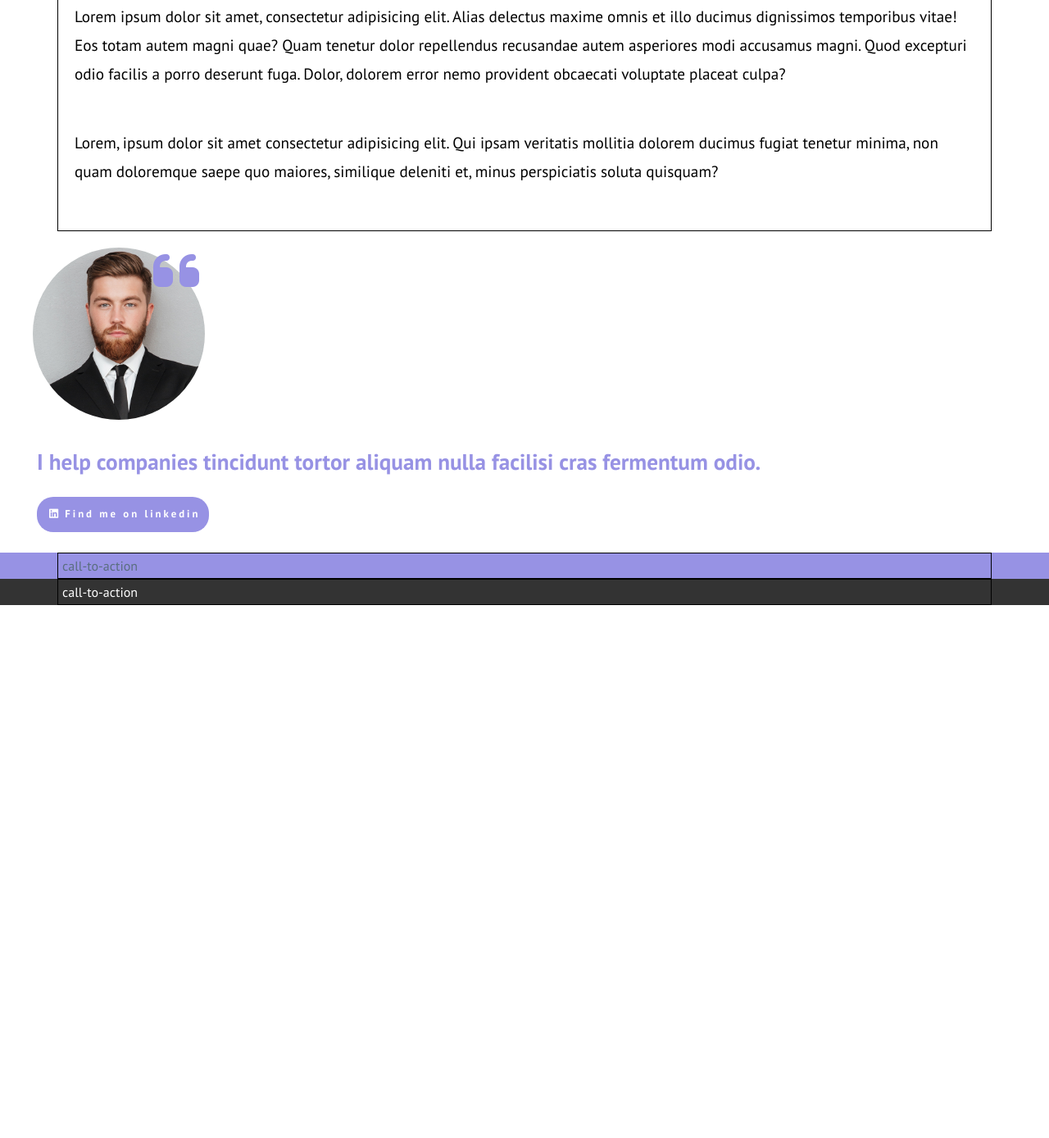
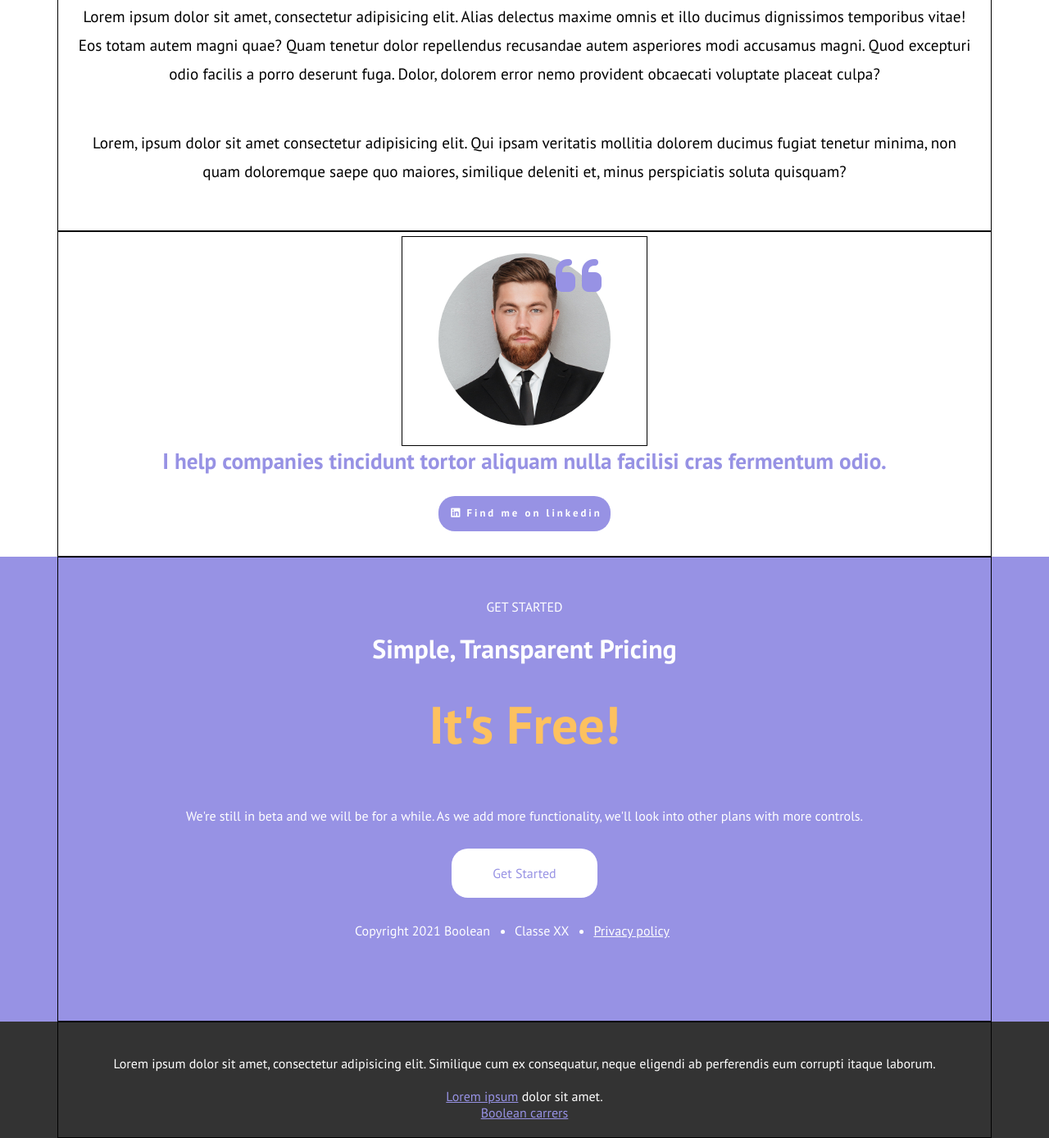
Before and after one commit to Vinffs/htmlcss-responsive-layout, a plain HTML site: page index.html in a window 1280 px wide. Shown: the part 5728-7116 px from the top of the page at 82% size. Before the commit the page ends 6466 px from the top, so only its background shows below. Drawn offline with Linux system fonts and the light colour scheme.

Commit message:
added about us and footer

```diff
--- a/css/style.css
+++ b/css/style.css
@@ -46,6 +46,9 @@ body{
 }
 .f-row-wrap{
     flex-flow: row wrap;
+}
+.j-center{
+    justify-content: center;
 }
 
 /* backgrounds */
@@ -166,6 +169,11 @@ h3, .fa-solid.fa-bars{
     letter-spacing: 1px;
     padding: 6px 10px;
 }
+.action-btn{
+    color: var(--color-primary-color);
+    background-color: var(--color-light-color);
+    text-decoration: none;
+}
 
 /* contents */
 
@@ -279,6 +287,11 @@ nav ul{
 }
 
 /* about us */
+.image-about-us{
+    position: relative;
+    width: 300px;
+    margin: 0 auto;
+}
 #about-us p{
     font-size: 1.2em;
     color: var(--color-black);
@@ -286,8 +299,11 @@ nav ul{
 .quote-about-us{
     font-size: 4em;
     color: var(--color-primary-color);
-    transform: translate(-140%, -240%);
+    position: absolute;
+    top: 10px;
+    right: 50px;
 }
+
 .quote{
     font-size: 1.7em;
 }
@@ -298,10 +314,42 @@ nav ul{
     font-size: 0.8em;
 }
 
+
+/* call to action */
+#call-to-action h2{
+    font-size: 1em;
+    font-weight: 400;
+    color: var(--color-light-color);
+
+}
+.cta-slogan{
+    font-size: 2em;
+}
+.cta-free{
+    font-size: 4em;
+    color: #FDC15F;
+}
+.action-list *{
+    color: var(--color-light-color);
+}
+.no-decoration{
+    text-decoration: none;
+}
+.no-style{
+    list-style: none;
+}
+.p-list{
+    padding-right: 30px;
+}
+
 /* footer */
 footer{
     background-color: var(--color-dark-color);
     color: var(--color-light-color);
+}
+.decoration{
+    text-decoration: underline;
+    color: var(--color-primary-color);
 }
 
 
--- a/index.html
+++ b/index.html
@@ -221,13 +221,14 @@
             </div>
         </section>
 
-        <section id="about-us" class="px-20">
+        <section id="about-us" class="px-20 text-center">
             <h2 class="text-primary">About Us</h2>
             <div class="container debug px-20">
                 <p class="line-height">Lorem ipsum dolor sit amet, consectetur adipisicing elit. Alias delectus maxime omnis et illo ducimus dignissimos temporibus vitae! Eos totam autem magni quae? Quam tenetur dolor repellendus recusandae autem asperiores modi accusamus magni. Quod excepturi odio facilis a porro deserunt fuga. Dolor, dolorem error nemo provident obcaecati voluptate placeat culpa?</p>
                 <p class="line-height py-50">Lorem, ipsum dolor sit amet consectetur adipisicing elit. Qui ipsam veritatis mollitia dolorem ducimus fugiat tenetur minima, non quam doloremque saepe quo maiores, similique deleniti et, minus perspiciatis soluta quisquam?</p>
             </div>
-            <div class="t-card-image image-about-us">
+            <div class="container debug">
+                <div class="t-card-image image-about-us debug">
                     <img class="circle" src="img/about.jpg" alt="about-us">
                     <i class="fa-solid fa-quote-left quote-about-us"></i>
                 </div>
@@ -235,19 +236,31 @@
                 <div class="px-25 py-25">
                     <a href="#" class="btn big-border-rounded px-10 py-10 linkedin"><i class="fa-brands fa-linkedin"></i>Find me on linkedin</a>
                 </div>
+            </div>
         </section>
 
-        <section id="call-to-action" class="bg-primary">
-            <div class="container debug">
-                call-to-action
+        <section id="call-to-action" class="bg-primary text-center">
+            <div class="container debug text-center py-50">
+                <h2>GET STARTED</h2>
+                <h3 class="text-light cta-slogan py-20">Simple, Transparent Pricing</h3>
+                <h3 class="cta-free py-10">It's Free!</h3>
+                <p class="text-light py-50">We're still in beta and we will be for a while. As we add more functionality, we'll look into other plans with more controls.</p>
+                <a href="#" class="action-btn px-50 py-20 big-border-rounded">Get Started</a>
+                <ul class="action-list flex f-row-wrap j-center py-50 px-20">
+                    <li class="no-style p-list"><a class="no-decoration" href="#">Copyright 2021 Boolean</a></li>
+                    <li class="p-list"><a class="no-decoration" href="#">Classe XX</a></li>
+                    <li class="p-list"><a href="#">Privacy policy</a></li>
+                </ul>
             </div>
         </section>
 
     </main>
 
     <footer>
-        <div class="container debug">
-            call-to-action
+        <div class="container debug text-center px-20 py-20">
+            <p class="py-20">Lorem ipsum dolor sit amet, consectetur adipisicing elit. Similique cum ex consequatur, neque eligendi ab perferendis eum corrupti itaque laborum.</p>
+            <p><span class="decoration">Lorem ipsum</span> dolor sit amet.</p>
+            <span class="decoration">Boolean carrers</span>
         </div>
     </footer>
 
```
Lines whose indentation alone changed are shown as unchanged.
